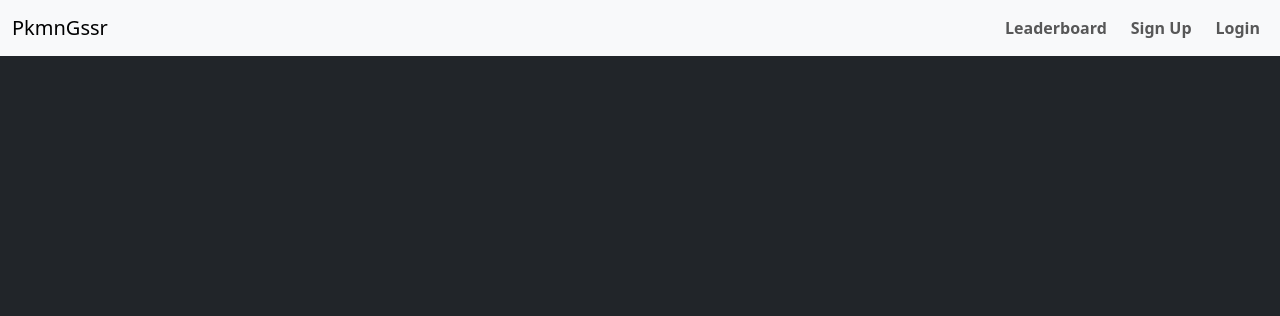
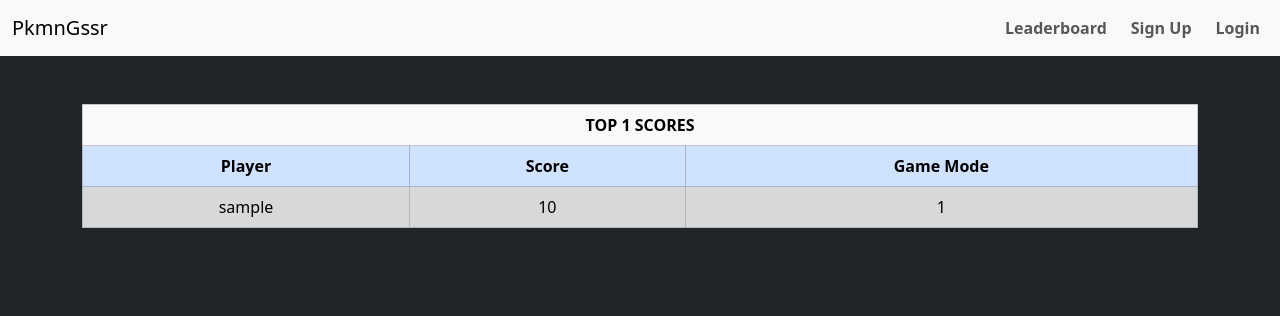
Before and after one commit to jvill171/Pkmn-Gssr, a Flask app: page /leaderboard in a window 1280 px wide. Shown: the top 316 px of the page. Run offline with Flask 3, Linux system fonts and the light colour scheme; tables that the repository leaves empty hold one stand-in row (values such as "Sample post").

Commit message:
Added leaderboard page

```diff
--- a/templates/leaderboard.html
+++ b/templates/leaderboard.html
@@ -1 +1,28 @@
 {% extends 'base.html' %}
+
+{% block content %}
+
+<table class="leaderboard-table table table-bordered table-striped text-center my-5">
+    <thead>
+        <tr class="table-light">
+            <th colspan="3"> TOP {{ top_scores | length }} SCORES</th>
+        </tr>
+        <tr class="table-primary">
+            <th>Player</th>
+            <th>Score</th>
+            <th>Game Mode</th>
+        </tr>
+    </thead>
+    <tbody class="table-secondary">
+        {% for s in top_scores %}
+        <tr>
+            <td class="px-2">{{s.user.username}}</td>
+            <td class="px-2">{{s.score}}</td>
+            <td class="px-2">{{s.game_mode}}</td>
+        </tr>
+        {% endfor %}
+    </tbody>
+</table>
+
+
+{% endblock %}
```
